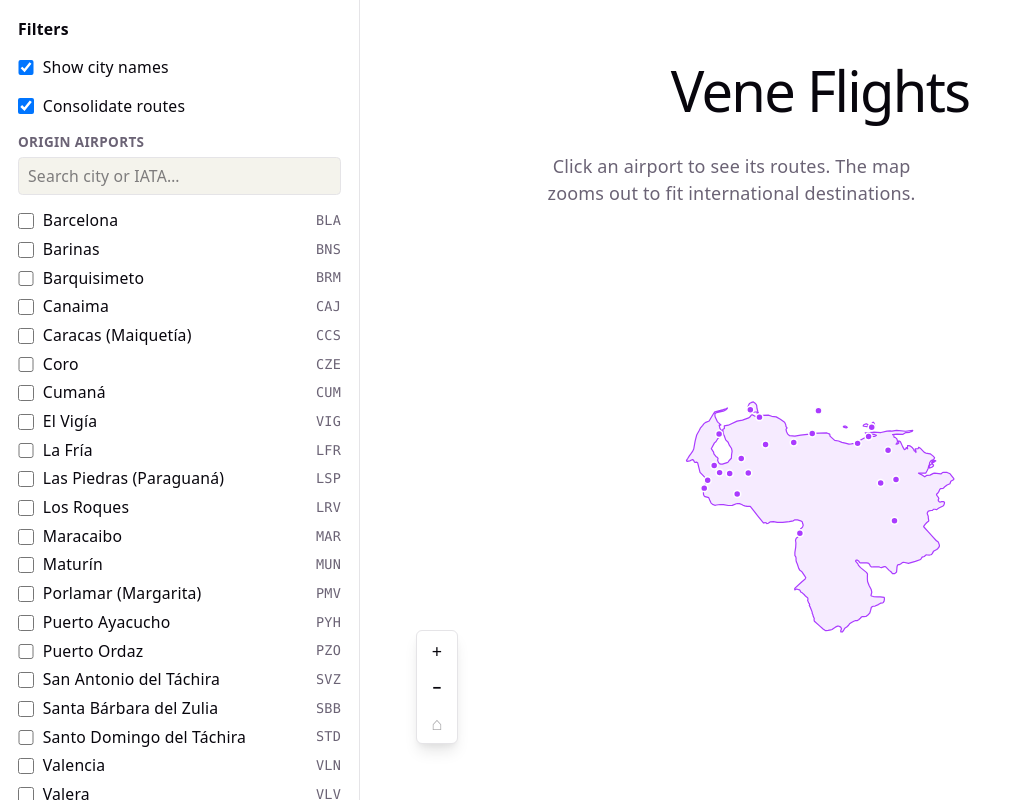
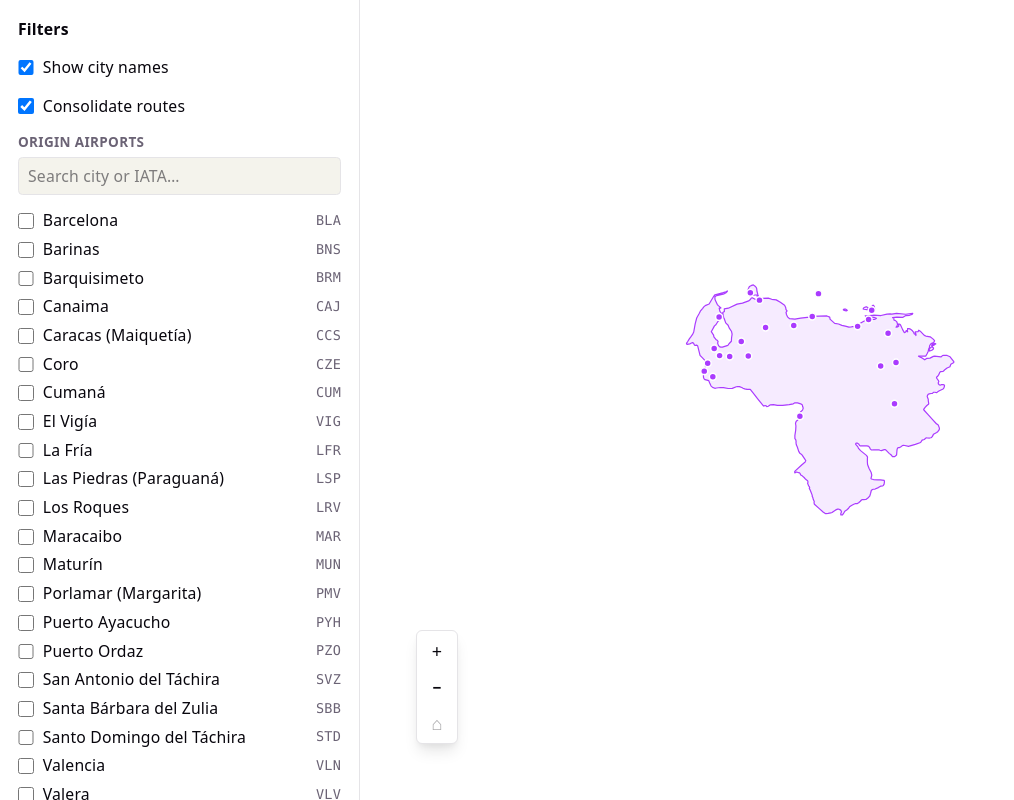
Before and after one commit to yencolon/vene-flights, a Preact app: page / in a window 1280 px wide. Shown: the whole page, without its empty margins (0-1014 px from the left). Built offline with nearby package versions, Linux system fonts and the light colour scheme.

Commit message:
Remove header from desktop view

```diff
--- a/src/app.tsx
+++ b/src/app.tsx
@@ -35,7 +35,7 @@ export function App() {
         onClose={() => setIsSidebarOpen(false)}
       />
       <main class="flex-1 flex flex-col relative h-[100dvh]">
-        <header class="shrink-0 text-center py-3 md:py-6 px-4 relative bg-transparent z-10 pointer-events-none">
+        <header class="shrink-0 text-center py-3 md:py-6 px-4 relative bg-transparent z-10 pointer-events-none xl:hidden">
           <h1
             class="text-2xl md:text-4xl font-medium mb-1 md:mb-2 pointer-events-auto"
             style="color: var(--text-h)"
--- a/src/data/airports.ts
+++ b/src/data/airports.ts
@@ -30,6 +30,7 @@ export const airports: ReadonlyArray<Airport> = [
   { icao: 'SVLF', iata: 'LFR', name: 'La Fría', city: 'La Fría', lon: -72.2710, lat: 8.2391 },
   { icao: 'SVRS', iata: 'LRV', name: 'Los Roques', city: 'Los Roques', lon: -66.6755, lat: 11.7501 },
   { icao: 'SVSZ', iata: 'SBB', name: 'Miguel Urdaneta Fernández', city: 'Santa Bárbara del Zulia', lon: -71.9522, lat: 8.9745 },
-  { icao: 'SVSO', iata: 'STD', name: 'Mayor Buenaventura Vivas', city: 'Santo Domingo del Táchira', lon: -70.7714, lat: 7.5694 },
+  //Aeropuerto: El Aeropuerto Internacional de Santo Domingo (SVSO) se encuentra cerca, con coordenadas cercanas a 7°34′07″N 72°00′06″O
+  { icao: 'SVSO', iata: 'STD', name: 'Mayor Buenaventura Vivas', city: 'Santo Domingo del Táchira', lon: -72.0017, lat: 7.5686 },
   { icao: 'SVVL', iata: 'VLV', name: 'Dr. Antonio Nicolás Briceño', city: 'Valera', lon: -70.5841, lat: 9.3409 },
 ]
```
